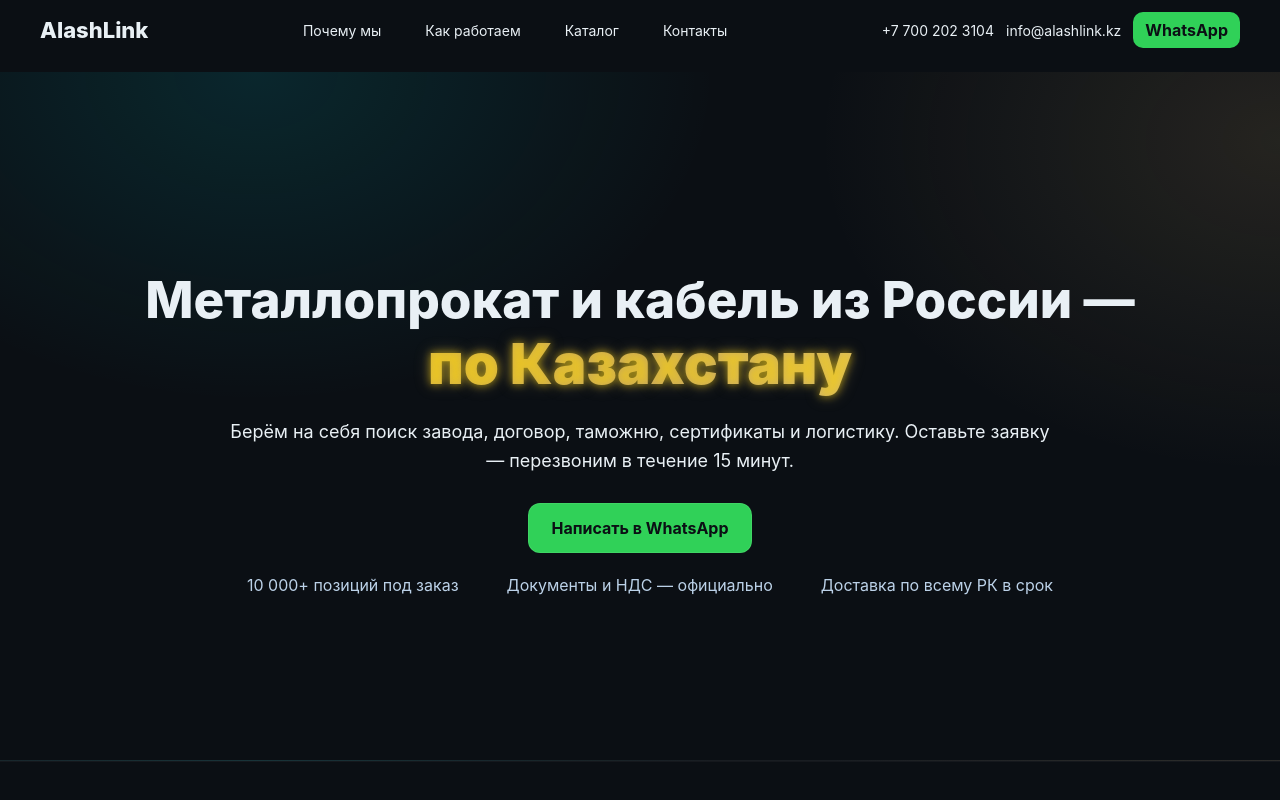
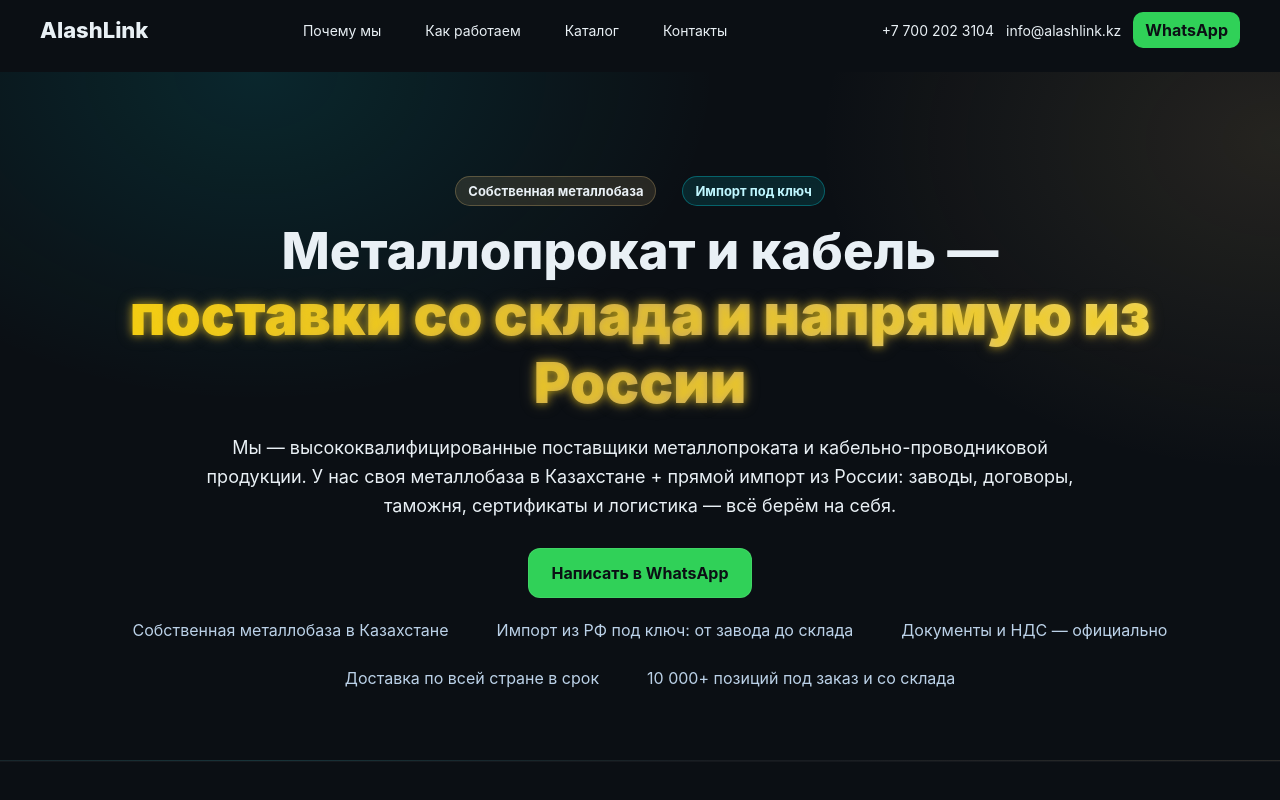
Before and after one commit to TamerlanIsenov/alashlink, a Vue app: page / in a window 1280 px wide. Shown: the top 800 px of the page. Built offline with nearby package versions, Linux system fonts and the light colour scheme.

Commit message:
Hero: переписал текст под металлобазу и импорт

```diff
--- a/src/components/Hero.vue
+++ b/src/components/Hero.vue
@@ -2,14 +2,22 @@
   <section id="hero" class="hero">
     <div class="container">
       <div class="copy">
+        <!-- Бейджи -->
+        <div class="badges">
+          <span class="badge">Собственная металлобаза</span>
+          <span class="dot"></span>
+          <span class="badge alt">Импорт под ключ</span>
+        </div>
+
         <h1>
-          Металлопрокат и кабель из России — <br />
-          <span class="kz">по Казахстану</span>
+          Металлопрокат и кабель —<br />
+          <span class="kz">поставки со склада и напрямую из России</span>
         </h1>
 
         <p class="sub">
-          Берём на себя поиск завода, договор, таможню, сертификаты и логистику.
-          Оставьте заявку — перезвоним в течение 15 минут.
+          Мы — высококвалифицированные поставщики металлопроката и кабельно-проводниковой продукции.
+          У нас своя металлобаза в Казахстане + прямой импорт из России:
+          заводы, договоры, таможня, сертификаты и логистика — всё берём на себя.
         </p>
 
         <div class="actions">
@@ -17,9 +25,11 @@
         </div>
 
         <ul class="bullets">
-          <li>10 000+ позиций под заказ</li>
+          <li>Собственная металлобаза в Казахстане</li>
+          <li>Импорт из РФ под ключ: от завода до склада</li>
           <li>Документы и НДС — официально</li>
-          <li>Доставка по всему РК в срок</li>
+          <li>Доставка по всей стране в срок</li>
+          <li>10 000+ позиций под заказ и со склада</li>
         </ul>
       </div>
     </div>
@@ -63,9 +73,32 @@
 }
 .copy{ width:100%; max-width:1200px; margin:0 auto; }
 
+/* Бейджи */
+.badges{
+  display:flex; align-items:center; justify-content:center;
+  gap:10px; margin-bottom:14px;
+}
+.badge{
+  padding:6px 12px; border-radius:999px; font-weight:700; font-size:13px;
+  background: rgba(193,162,105,.16);
+  border:1px solid rgba(193,162,105,.35);
+  color: var(--gold2);
+  backdrop-filter: blur(4px);
+}
+.badge.alt{
+  background: rgba(0,212,224,.12);
+  border-color: rgba(0,212,224,.35);
+  color:#bff7ff;
+}
+.dot{
+  width:6px; height:6px; border-radius:50%;
+  background: linear-gradient(90deg, var(--blue1), var(--blue2));
+  opacity:.9;
+}
+
 /* Заголовок */
 h1{
-  margin: 0 0 20px;
+  margin: 8px 0 18px;
   font-weight: 800;
   line-height: 1.2;
   color: var(--text);
@@ -93,7 +126,7 @@
   color: var(--muted);
   font-size: clamp(16px, 1.6vw, 18px);
   line-height: 1.6;
-  max-width: 820px;
+  max-width: 900px;
   text-align: center;
 }
 
```
